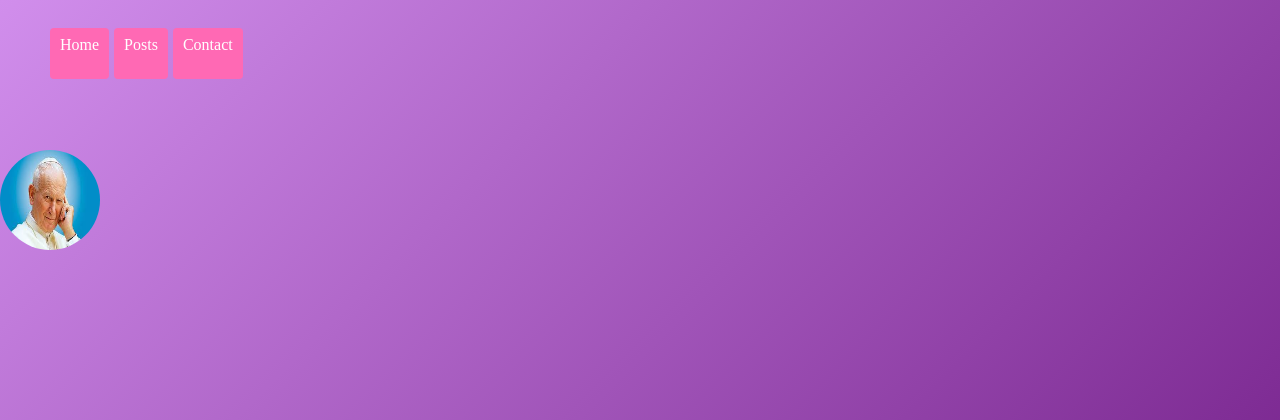
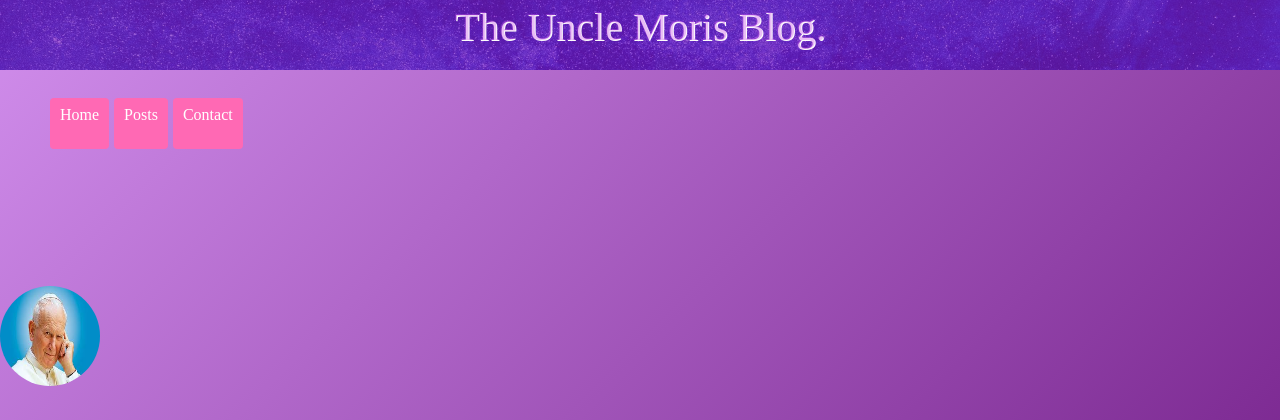
Before and after one commit to Uncle-Moris/MyBlog, a Django app: page / in a window 1280 px wide. Shown: the top 420 px of the page. Run offline with Django 4.2, Linux system fonts and the light colour scheme; some libraries are stand-ins or nearby versions.

Commit message:
new header

```diff
--- a/my_blog/main/static/main/css/style.css
+++ b/my_blog/main/static/main/css/style.css
@@ -15,12 +15,39 @@
     text-decoration: none;
     height: 100vh;
 }
-.my-header{
+
+.header-img{
+    position: relative;
+    height: 70px;
+    background-image: url("../img/hd-wallpaper.jpeg");
+    background-size: cover;
+    background-position:0 50%;
+}
+
+
+.header-bg{
+    position: absolute;
+    height: 100%;
     width: 100%;
-    height: 6px;
-    position: fixed;
+    background-color: rgba(136, 23, 199, 0.65);
+    z-index: 10;
+}
+
+
+.header-text{
+    position: absolute;
+    top: 50%;
+    left: 50%;
+    font-weight:bold ;
+    font-family: ;
+    text-shadow:1px 1px #fdfcfc; ;
+    transform: translate(-50%, -50%);
+    color: rgba(199, 87, 234, 0.38);
     z-index: 100;
+
 }
+
+
 
 .posts{
     position: absolute;
--- a/my_blog/main/templates/home.html
+++ b/my_blog/main/templates/home.html
@@ -15,8 +15,16 @@
     <title>{% block title %}{% endblock %}</title>
 </head>
 <body class="default">
-    <header class="my-header"></header>
-    <nav class="my-header nav-bar">
+    <header >
+        <div class="header-img">
+            <div class="header-text">
+                <h1>The Uncle Moris Blog.</h1>
+                <p></p>
+            </div>
+            <div class="header-bg"></div>
+        </div>
+    </header>
+    <nav class="nav-bar">
         <ul>
             <li class="my-nav-item">
                 <a href="{% url 'main:home' %}"> Home </a>
```
Also changed, not shown: my_blog/main/static/main/img/hd-wallpaper.jpeg (added).
